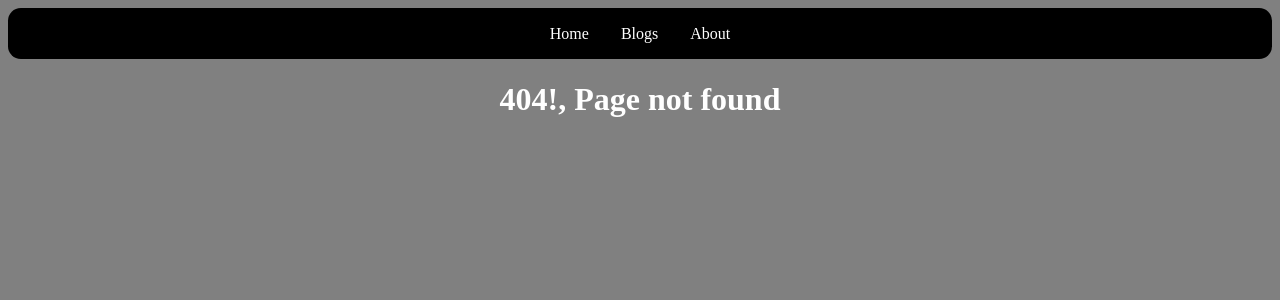
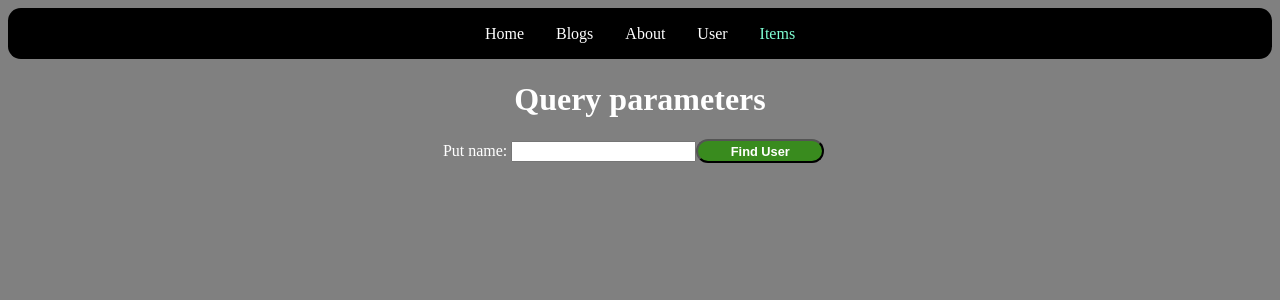
Before and after one commit to SazinSamin/ReactJs, a React (Create React App) app: page /items in a window 1280 px wide. Before the commit this address had no page. Shown: the top 300 px of the page. Built offline with nearby package versions, Linux system fonts and the light colour scheme.

Commit message:
Route & Query parameters

```diff
--- a/src/App.js
+++ b/src/App.js
@@ -6,6 +6,8 @@ import Error from "./routing/Error";
 import Navbar from "./routing/Navbar";
 import Blog from "./routing/Blog";
 import Blogs from "./routing/Blogs";
+import User from "./routing/User";
+import Items from "./routing/Items";
 
 export default function App() {
   return <BrowserRouter>
@@ -15,6 +17,10 @@ export default function App() {
         <Route path="/about" element={<About />}/>
         <Route path="/blogs" element={<Blogs />}/>
         <Route path="/blogs/:title" element={<Blog />}/>
+        {/* Route parameter route*/}
+        <Route path="user/:userName" element={<User />} />
+        {/* Query parameter route*/}
+        <Route path="items" element={<Items />}/>
         <Route path="*" element={<Error />}/>
     </Routes>
   </BrowserRouter>;
--- /dev/null
+++ b/src/routing/Items.js
@@ -0,0 +1,37 @@
+import { useState } from "react";
+import { useSearchParams } from "react-router-dom";
+
+// get the query parameter through useSearchParams hook
+const Items = () => {
+  const [searchParams, setSearchParams] = useSearchParams();
+  const [name, setName] = useState("");
+
+  const handleSumit = (event) => {
+    event.preventDefault();
+    // set a query parameter
+    setSearchParams({name : name});
+  };
+
+  return (
+    <div>
+      <h1>Query parameters</h1>
+      <form onSubmit={handleSumit}>
+        <label>Put name: </label>
+        <input
+          onChange={(event) => {
+            setName(event.target.value);
+          }}
+          value={name}
+          type="text"
+        ></input>
+        <button type="submit">Find User</button>
+      </form>
+      {/* Find query parameter */}
+      <h2>{searchParams.get("id")}</h2>
+      <h2>{searchParams.get("name")}</h2>
+      <h2>{searchParams.get("title")}</h2>
+    </div>
+  );
+};
+
+export default Items;
--- a/src/routing/Navbar.js
+++ b/src/routing/Navbar.js
@@ -7,6 +7,8 @@ const Navbar = () => {
     <NavLink to="/" className="nav-link">Home</NavLink>
     <NavLink to="/blogs" className="nav-link">Blogs</NavLink>
     <NavLink to="/about" className="nav-link">About</NavLink>
+    <NavLink to="/user/:userName" className="nav-link">User</NavLink>
+    <NavLink to="items" className="nav-link">Items</NavLink>
   </nav>
 }
 
--- /dev/null
+++ b/src/routing/User.js
@@ -0,0 +1,14 @@
+import { useParams } from "react-router";
+
+const User = () => {
+
+  // get the route parameter through useParams hook
+  const {userName} = useParams();
+
+  return <div>
+    <h1>User</h1>
+    <h2>{userName}</h2>
+  </div>
+}
+
+export default User;
```
Also changed, not shown: 1 other file (tests, documents, lock files or other folders).
